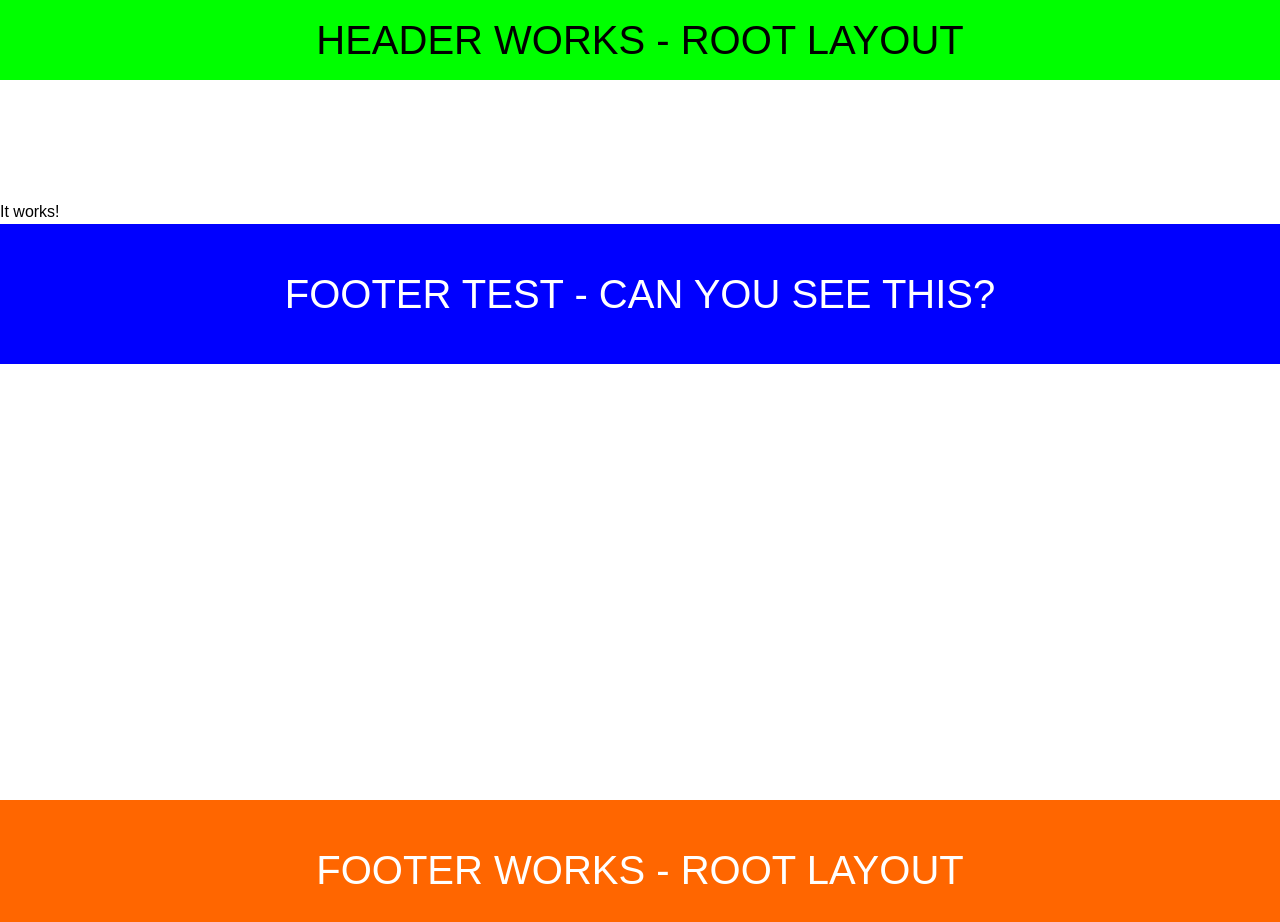
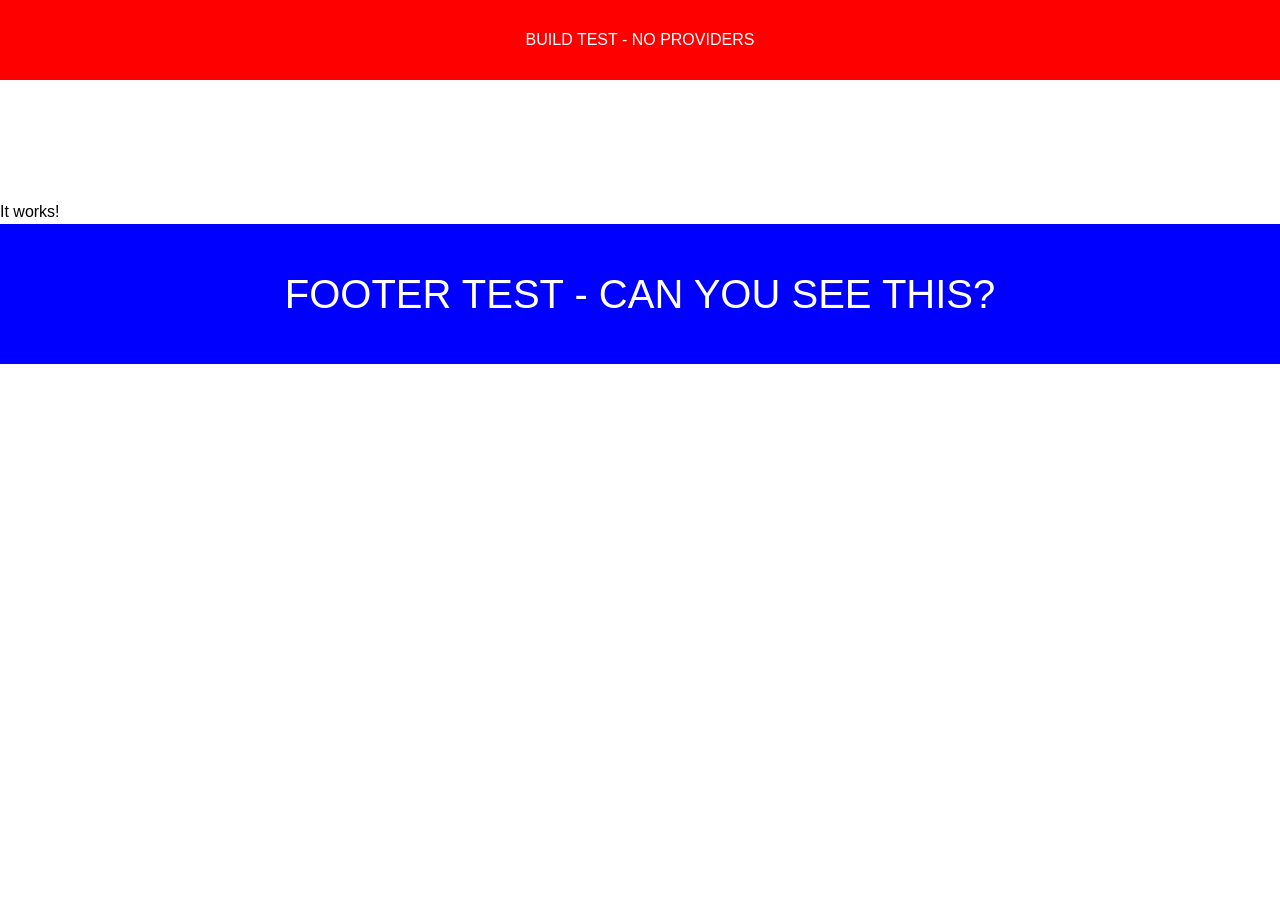
Before and after one commit to Quantum-007/Landing-Page, a Next.js app: page / in a window 1280 px wide. Shown: the top 922 px of the page. After the commit the page ends 800 px from the top, so only its background shows below. Built offline with nearby package versions, Linux system fonts and the light colour scheme.

Commit message:
Simplify layout - remove providers to debug build

```diff
--- a/src/app/layout.tsx
+++ b/src/app/layout.tsx
@@ -1,3 +1,4 @@
+// NO 'use client' here - keep it server component
 import './globals.css'
 
 export default function RootLayout({
@@ -8,37 +9,24 @@ export default function RootLayout({
   return (
     <html lang="en">
       <body>
-        {/* EMERGENCY HEADER - BRIGHT GREEN */}
+        {/* SIMPLE TEST - NO PROVIDERS */}
         <div style={{
           position: 'fixed',
           top: 0,
           width: '100%',
           height: '80px',
-          backgroundColor: '#00FF00',
+          backgroundColor: '#FF0000',
           zIndex: 99999,
           display: 'flex',
           alignItems: 'center',
           justifyContent: 'center'
         }}>
-          <h1 style={{ color: 'black', fontSize: '40px' }}>
-            HEADER WORKS - ROOT LAYOUT
-          </h1>
+          <h1 style={{ color: 'white' }}>BUILD TEST - NO PROVIDERS</h1>
         </div>
 
-        <main style={{ paddingTop: '100px', minHeight: '100vh' }}>
+        <main style={{ paddingTop: '100px' }}>
           {children}
         </main>
-
-        {/* EMERGENCY FOOTER - BRIGHT ORANGE */}
-        <div style={{
-          backgroundColor: '#FF6600',
-          padding: '40px',
-          textAlign: 'center'
-        }}>
-          <h1 style={{ color: 'white', fontSize: '40px' }}>
-            FOOTER WORKS - ROOT LAYOUT
-          </h1>
-        </div>
       </body>
     </html>
   )
--- a/src/app/page.tsx
+++ b/src/app/page.tsx
@@ -1,4 +1,6 @@
 'use client';
+
+export const dynamic = 'force-dynamic';
 
 import './globals.css'
 import { MessageStoreProvider } from '@/providers/MessageStoreProvider' // adjust import path
```
